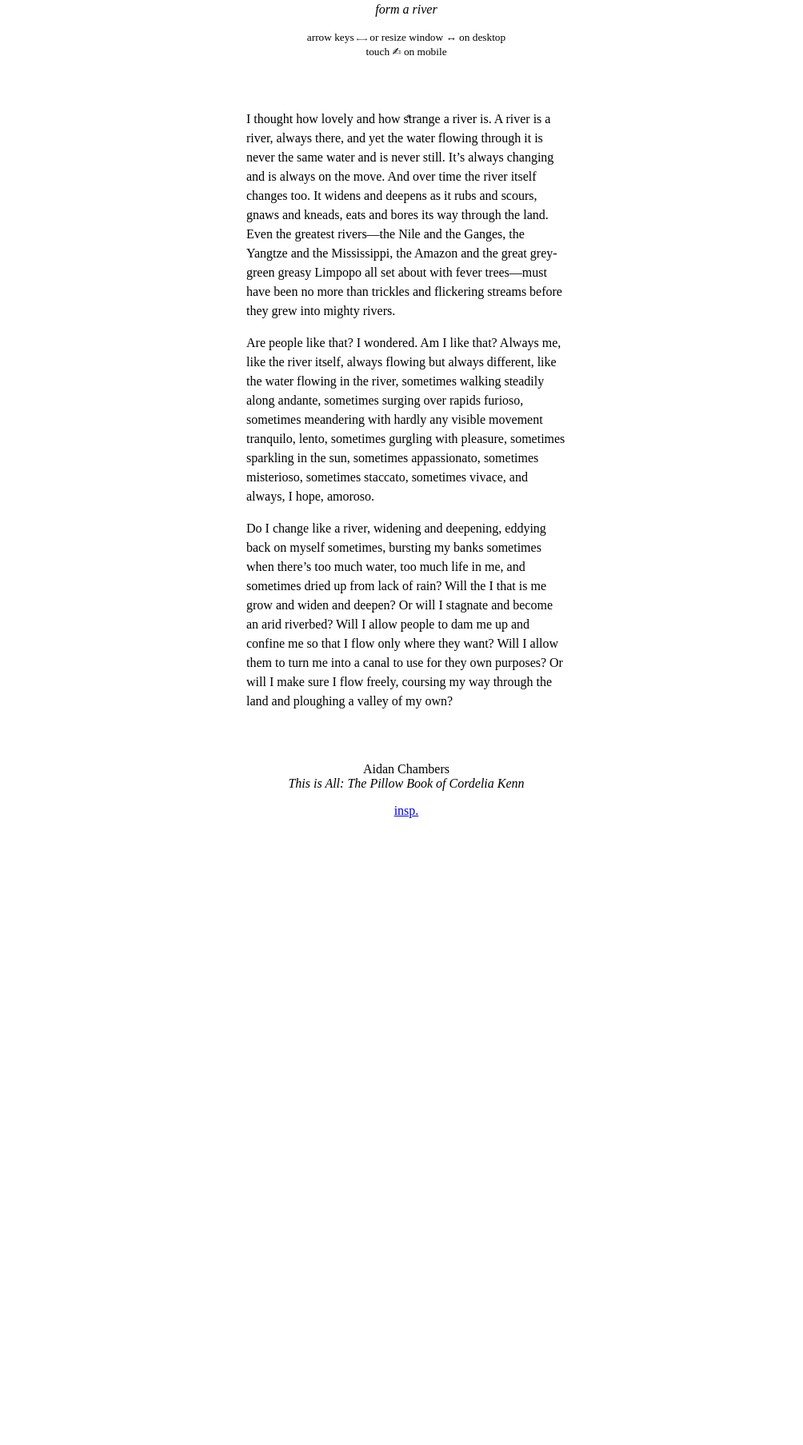
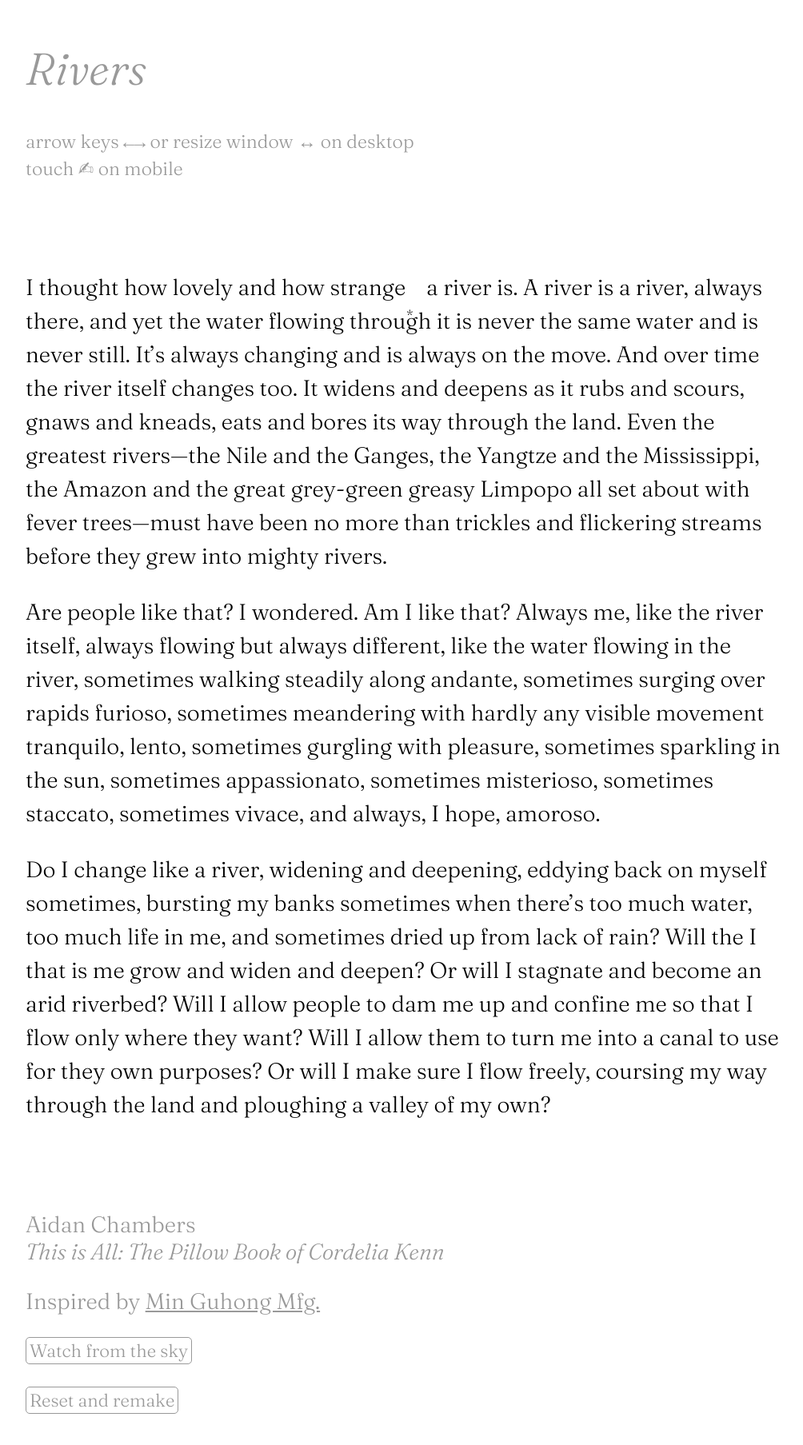
Before and after one commit to kayserifserif/rivers, a plain HTML site: page index.html in a window 1280 px wide. Shown: the part 61-1868 px from the top of the page at 80% size, without its empty margins (132-1136 px from the left). Before the commit the page ends 1148 px from the top, so only its background shows below. Drawn offline with Linux system fonts and the light colour scheme.

Commit message:
feat: redesigning

```diff
--- /dev/null
+++ b/css/style.css
@@ -0,0 +1,114 @@
+@font-face {
+  font-family: Fraunces;
+  src: url("../fonts/Fraunces-Light.ttf");
+  font-style: normal;
+  font-weight: 300;
+}
+
+@font-face {
+  font-family: Fraunces;
+  src: url("../fonts/Fraunces-LightItalic.ttf");
+  font-style: italic;
+  font-weight: 300;
+}
+
+* {
+  box-sizing: border-box;
+  --secondary: #999;
+}
+
+html,
+body {
+  margin: 0;
+  padding: 0;
+}
+
+html {
+  height: 100%;
+  display: flex;
+  align-content: center;
+}
+
+body {
+  /* text-align: center; */
+  font-family: Fraunces, serif;
+  font-weight: 300;
+  /* font-weight: 400; */
+  width: 40em;
+  margin: auto;
+  font-size: 28px;
+  transition: 1s ease-in-out font-size;
+  /* display: flex; */
+  /* flex-direction: column; */
+}
+
+.birdseye {
+  /* width: 400px; */
+  /* font-size: ; */
+  font-size: 6px;
+}
+
+h1 {
+  /* font-size: 1rem; */
+  font-weight: 300;
+  /* font-size: 4em; */
+  /* font-weight: 400; */
+  font-style: italic;
+}
+
+header,
+main,
+footer {
+  margin: 4em auto;
+  max-width: 85%;
+  /* text-align: left; */
+  /* width: 400px; */
+}
+
+footer,
+footer a,
+small,h1 {
+  color: var(--secondary);
+}
+
+.you {
+  position: absolute;
+  margin: 0;
+  width: max-content;
+  font-size: 0.5em;
+  text-align: center;
+}
+
+.text {
+  /* width: 400px; */
+  /* max-width: 85%; */
+  line-height: 1.5;
+  text-align: left;
+  white-space: pre-wrap;
+}
+
+.buttons {
+  display: flex;
+  flex-direction: column;
+  gap: 1em;
+  align-items: flex-start;
+}
+
+button {
+  font-family: Fraunces, serif;
+  font-size: 0.8em;
+  background: none;
+  border: 0.5px solid currentColor;
+  border-radius: 5px;
+  padding: 2px 4px;
+  cursor: pointer;
+  color: var(--secondary);
+}
+
+button:hover {
+  background-color: rgba(0, 0, 0, 0.01);
+}
+
+.hidden {
+  display: none;
+}
--- a/index.html
+++ b/index.html
@@ -7,34 +7,42 @@
   <meta property="og:title" content="rivers">
   <meta property="og:description" content="form a river">
   <meta name="viewport" content="width=device-width, initial-scale=1.0">
-  <link rel="icon" href="favicon.svg">
-  <link rel="stylesheet" type="text/css" href="style.css">
+  <link rel="icon" href="./favicon.svg">
+  <link rel="stylesheet" type="text/css" href="./css/style.css">
+  <link rel="preconnect" href="https://fonts.googleapis.com">
+  <link rel="preconnect" href="https://fonts.gstatic.com" crossorigin>
+  <link href="https://fonts.googleapis.com/css2?family=Fraunces:ital,opsz,wght@0,9..144,300;1,9..144,300&display=swap" rel="stylesheet">
 </head>
 <body>
-  <div>
-    <p><i>form a river</i></p>
+  <header>
+    <h1>Rivers</h1>
     <p>
       <small>
         arrow keys <kbd>&larr;</kbd><kbd>&rarr;</kbd> or resize window ↔︎ on desktop<br>
         touch ✍︎ on mobile<br>
       </small>
     </p>
-  </div>
+  </header>
   <div class="you" id="you">*</div>
-  <div class="text" id="text">
+  <main class="text" id="text">
     <p>I thought how lovely and how strange a river is. A river is a river, always there, and yet the water flowing through it is never the same water and is never still. It’s always changing and is always on the move. And over time the river itself changes too. It widens and deepens as it rubs and scours, gnaws and kneads, eats and bores its way through the land. Even the greatest rivers—the Nile and the Ganges, the Yangtze and the Mississippi, the Amazon and the great grey-green greasy Limpopo all set about with fever trees—must have been no more than trickles and flickering streams before they grew into mighty rivers.</p>
     <p>Are people like that? I wondered. Am I like that? Always me, like the river itself, always flowing but always different, like the water flowing in the river, sometimes walking steadily along andante, sometimes surging over rapids furioso, sometimes meandering with hardly any visible movement tranquilo, lento, sometimes gurgling with pleasure, sometimes sparkling in the sun, sometimes appassionato, sometimes misterioso, sometimes staccato, sometimes vivace, and always, I hope, amoroso.</p>
     <p>Do I change like a river, widening and deepening, eddying back on myself sometimes, bursting my banks sometimes when there’s too much water, too much life in me, and sometimes dried up from lack of rain? Will the I that is me grow and widen and deepen? Or will I stagnate and become an arid riverbed? Will I allow people to dam me up and confine me so that I flow only where they want? Will I allow them to turn me into a canal to use for they own purposes? Or will I make sure I flow freely, coursing my way through the land and ploughing a valley of my own?</p>
-  </div>
-  <div>
+  </main>
+  <footer>
     <p>
       Aidan Chambers<br>
       <i>This is All: The Pillow Book of Cordelia Kenn</i>
     </p>
     <p>
-      <a href="https://products.minguhongmfg.com/river-typography/">insp.</a>
+      Inspired by <a href="https://products.minguhongmfg.com/river-typography/">Min Guhong Mfg.</a>
     </p>
-  </div>
-  <script src="script.js"></script>
+    <p class="buttons">
+      <button class="view-button" id="sky">Watch from the sky</button>
+      <button class="view-button hidden" id="closeup">Watch from up close</button>
+      <button class="reset-button">Reset and remake</button>
+    </p>
+  </footer>
+  <script src="./js/script.js"></script>
 </body>
 </html>
--- a/script.js
+++ b/js/script.js
@@ -1,26 +1,38 @@
+// elements
+const you = document.getElementById("you");
+const text = document.getElementById("text");
+// const viewButtons = document.getElementsByClassName("view-button")
+const viewButtons = document.querySelectorAll(".view-button");
+const resetButton = document.querySelector(".reset-button");
+let spans;
+
 // constants
 const spaceTemp = document.createElement("span");
 spaceTemp.innerHTML = " ";
 spaceTemp.classList.add("space");
-const step = 2;
-const speed = 0.5;
-const delay = 50;
 const em = parseFloat(getComputedStyle(document.body).fontSize);
-const youWidth = em * 0.5 * 0.8;
-const scroll = 15;
+// const step = 2;
+const step = em * 0.125;
+// const speed = 0.5;
+const speed = em * 0.03125;
+// const delay = 50;
+// const delay = em * 3.125;
+const delay = 800 / em;
+const youSize = parseFloat(getComputedStyle(you).fontSize)
+const youWidth = youSize * 0.5;
+// const scroll = 15;
+const scroll = em * 0.5;
 let riverWidth = 1;
 
 // touch
 let startX = 0;
 let dist = 0;
 
-// elements
-const you = document.getElementById("you");
-const text = document.getElementById("text");
-
+function init() {
   // initial position
   you.style.left = window.innerWidth * 0.5 + "px";
   you.style.top = 10 * em + "px";
+  // you.style.top = window.innerHeight * 0.5 - 10 * em + "px";
 
   // break up text
   let ps = [];
@@ -36,14 +48,12 @@ for (let para of text.getElementsByTagName("p")) {
     ps.push(p.outerHTML);
   }
   text.innerHTML = ps.join("");
-let spans = text.getElementsByTagName("span");
+  spans = text.getElementsByTagName("span");
+}
+init();
 
 // controls
 const handleKeyDown = (e) => {
-
-  if (e.key == "ArrowUp" || e.key == "ArrowDown") {
-    e.preventDefault();
-  }
 
   if (e.key == "ArrowLeft" || e.key == "ArrowRight") {
 
@@ -192,3 +202,21 @@ const fall = () => {
 
 };
 const interval = setInterval(fall, delay);
+
+// view buttons
+viewButtons.forEach(button => {
+  button.addEventListener("click", () => {
+    viewButtons.forEach(b => b.classList.toggle("hidden"))
+    document.body.classList.toggle("birdseye")
+  })
+})
+
+// reset button
+resetButton.addEventListener("click", () => {
+  init();
+  window.scrollTo({
+    top: 0,
+    left: 0,
+    behavior: "smooth"
+  })
+})
--- a/style.css
+++ /dev/null
@@ -1,31 +0,0 @@
-* {
-  box-sizing: border-box;
-}
-
-html,
-body {
-  margin: 0;
-  padding: 0;
-}
-
-body {
-  text-align: center;
-}
-
-div {
-  margin: 4em auto;
-}
-
-.you {
-  position: absolute;
-  margin: 0;
-  font-size: 0.8em;
-}
-
-.text {
-  width: 400px;
-  max-width: 85%;
-  line-height: 1.5;
-  text-align: left;
-  white-space: pre-wrap;
-}
```
Also changed, not shown: fonts/Fraunces-Light.ttf (added), fonts/Fraunces-LightItalic.ttf (added). Lines whose indentation alone changed are shown as unchanged.
